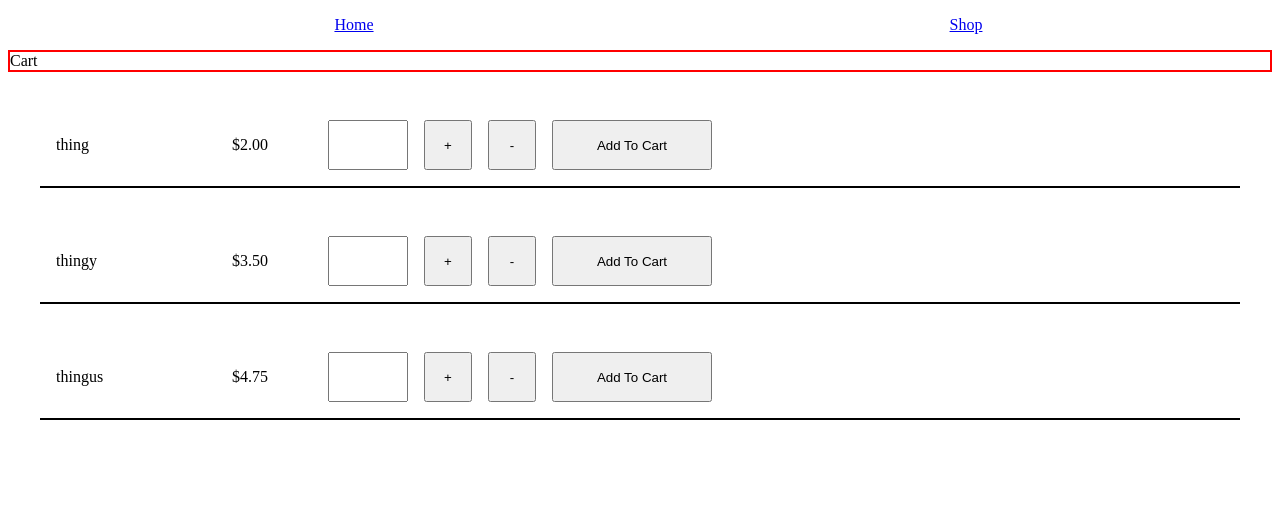
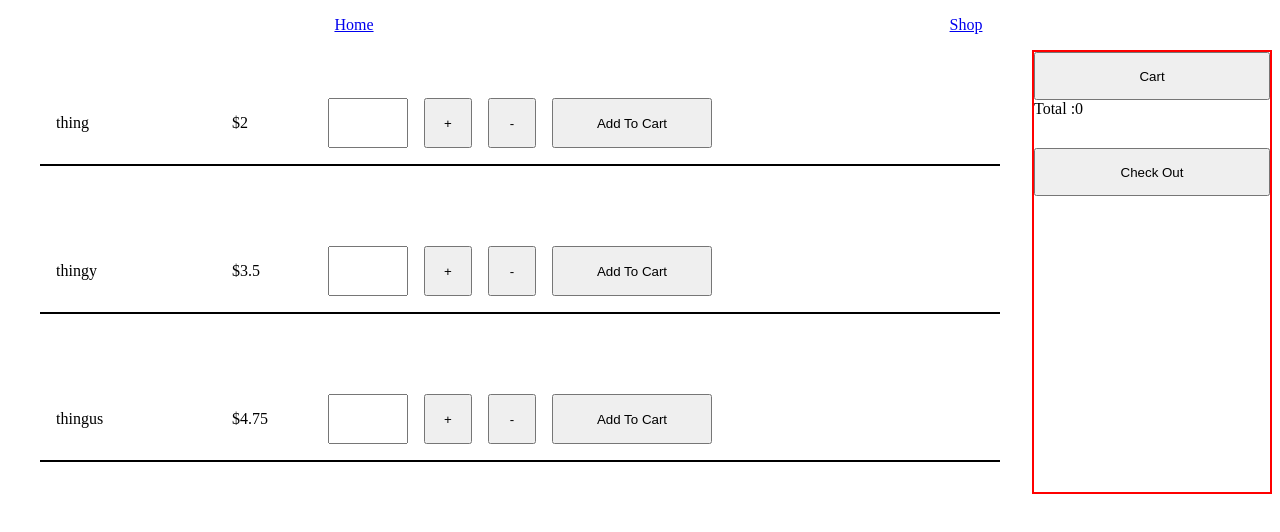
Before and after one commit to hoholabs/react-shopping-cart, a React (Create React App) app: page /Shop in a window 1280 px wide. Shown: the top 532 px of the page. Built offline with nearby package versions, Linux system fonts and the light colour scheme.

Commit message:
cart now shows a total

```diff
--- a/src/Cart.js
+++ b/src/Cart.js
@@ -3,14 +3,16 @@ import { v4 as uuid } from 'uuid';
 function Cart(props) {
     return (
         <div id="cart">
-            Cart
+            <button>Cart</button>
             {props.cart.map((item) => {
                 return (
                     <li key={uuid()}>
-                        {item.name} qty:{item.qty}
+                        {item.name} {item.qty} {item.price * item.qty}
                     </li>
                 );
             })}
+            Total :{props.total}
+            <button>Check Out</button>
         </div>
     );
 }
--- a/src/Shop.js
+++ b/src/Shop.js
@@ -1,17 +1,18 @@
-import React, { useState } from 'react';
+import React, { useState, useEffect } from 'react';
 import Nav from './Nav';
 import Cart from './Cart';
 import Item from './Item';
 import { v4 as uuid } from 'uuid';
 
 const items = [
-    { name: 'thing', price: '2.00', id: uuid() },
-    { name: 'thingy', price: '3.50', id: uuid() },
-    { name: 'thingus', price: '4.75', id: uuid() }
+    { name: 'thing', price: 2.0, id: uuid() },
+    { name: 'thingy', price: 3.5, id: uuid() },
+    { name: 'thingus', price: 4.75, id: uuid() }
 ];
 
 function Shop() {
     const [cart, setCart] = useState([]);
+    const [total, setTotal] = useState(0);
 
     const addToCart = (id) => {
         const item = items.find((shopItem) => shopItem.id === id);
@@ -20,26 +21,31 @@ function Shop() {
             // item is already in cart
             const index = cart.findIndex((cartItem) => cartItem.id === id);
             const newCart = [...cart];
+            const item = newCart[index];
 
-            newCart[index].qty += 1;
+            item.qty += 1;
             setCart(newCart);
-            console.log(id);
-            console.log(newCart);
+            setTotal(total + item.price);
+            console.log(total);
         } else {
+            // add item to cart
             item.qty = 1;
             setCart([...cart, item]);
-            console.log(id);
-            console.log([...cart, item]);
+            setTotal(total + item.price);
+            console.log(total);
         }
     };
 
     return (
         <div className="Shop">
             <Nav />
-            <Cart cart={cart} />
-            {items.map((item) => {
-                return <Item {...item} key={item.id} add={addToCart} />;
-            })}
+            <div id="shop-page">
+                {items.map((item) => {
+                    return <Item {...item} key={item.id} add={addToCart} />;
+                })}
+                <Cart cart={cart} total={total} />
+            </div>
+            {console.log(cart)}
         </div>
     );
 }
--- a/src/index.css
+++ b/src/index.css
@@ -6,17 +6,26 @@ nav ul {
     display: grid;
     grid-template-columns: 1fr 1fr;
     justify-items: center;
+    list-style-type: none;
 }
 
-nav li {
-    list-style-type: none;
+#shop-page {
+    display: grid;
+    grid-template-columns: 80vw 1fr;
 }
 
 #cart {
     border: solid red 2px;
+    grid-column-start: 2;
+    grid-row-start: 1;
+    grid-row-end: 5;
+    display: grid;
+    list-style-type: none;
+    grid-auto-rows: 3em;
 }
 
 .item {
+    grid-column-start: 1;
     list-style: none;
     display: grid;
     grid-template-columns: 10em 5em 5em 3em 3em 10em;
```
